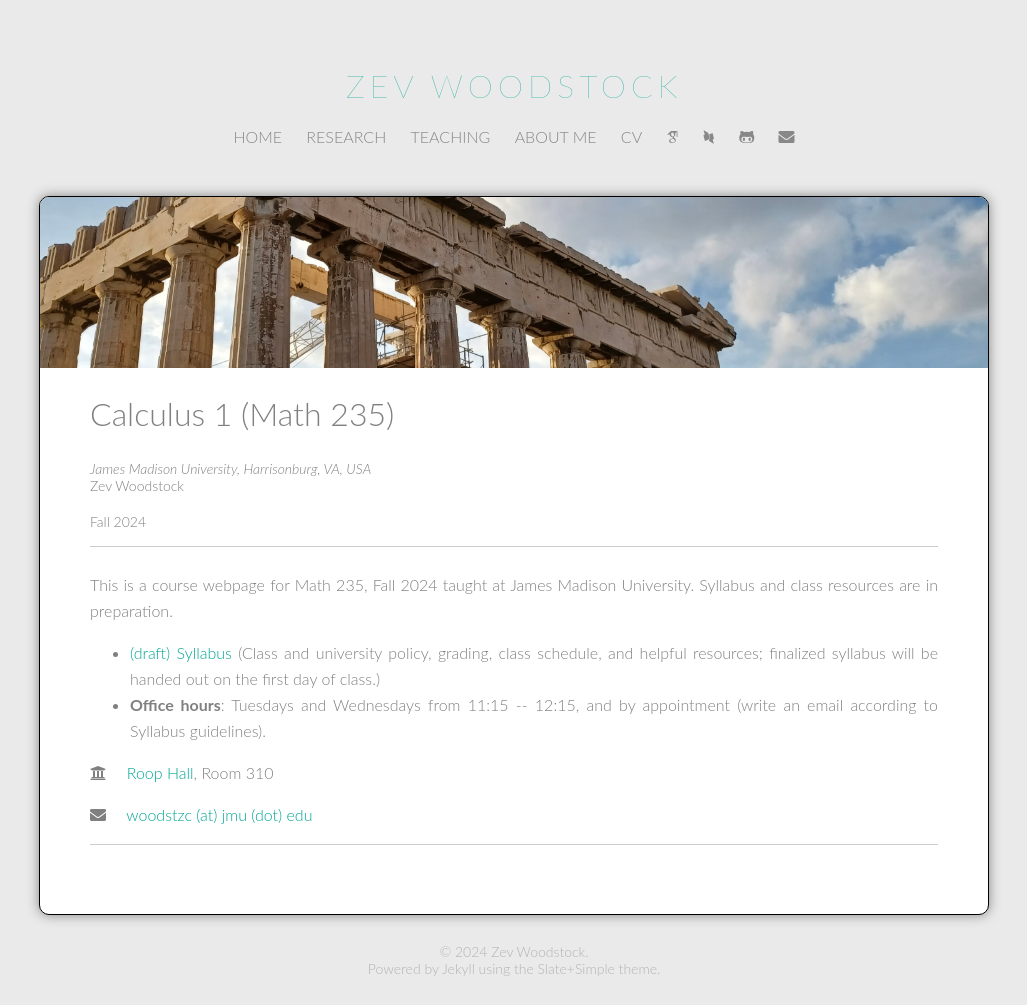
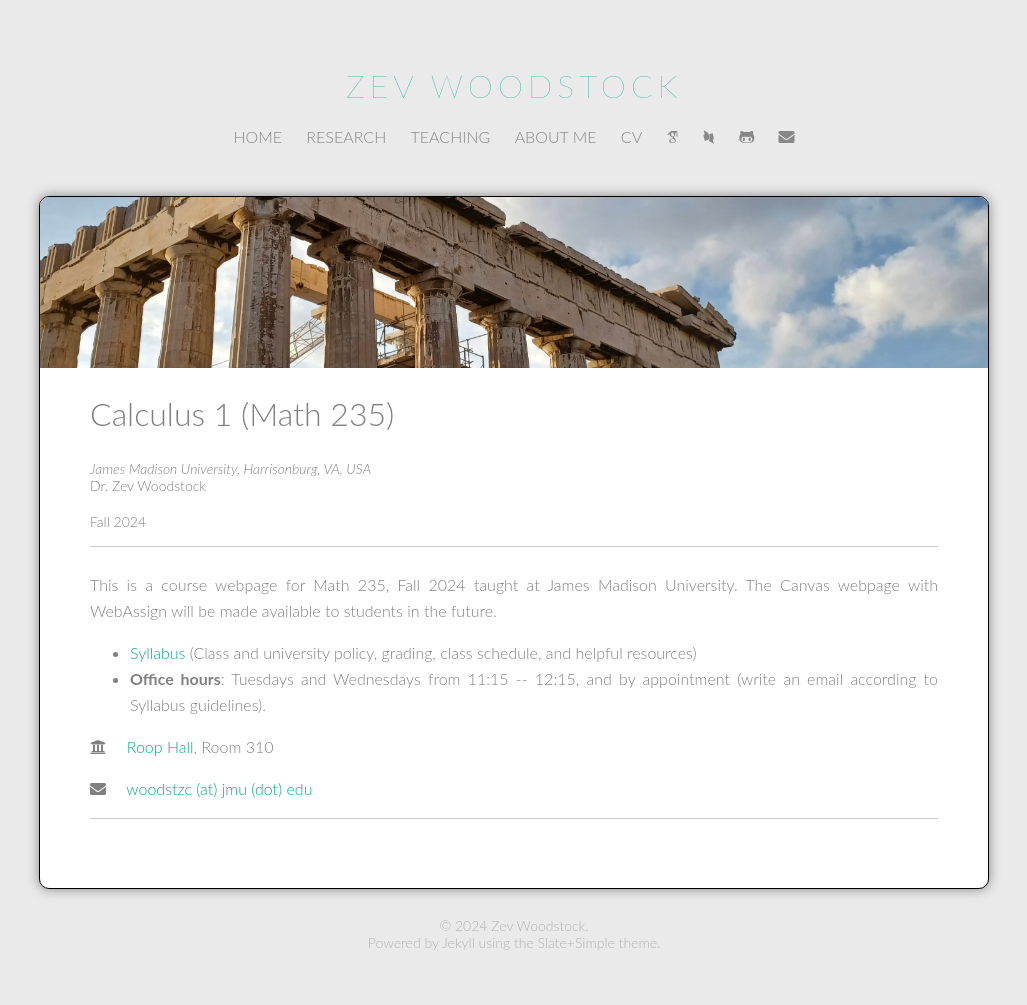
Before and after one commit to zevwoodstock/zevwoodstock.github.io, a Jekyll site: the page built from teaching/_posts/2024-08-21-calculus.md, in a window 1280 px wide. Shown: the whole page, without its empty margins (126-1153 px from the left). Built offline with Jekyll 4.4.1, drawn with Linux system fonts in a browser that asks for light colours; some web fonts are replaced; after the commit the page ends 979 px from its top, so only the background shows below that.

Commit message:
Syllabus details

```diff
--- a/teaching/_posts/2024-08-21-calculus.md
+++ b/teaching/_posts/2024-08-21-calculus.md
@@ -5,7 +5,7 @@ categories: teaching
 title: Calculus 1 (Math 235)
 venue: James Madison University, Harrisonburg, VA, USA
 subtitle:
-author: Zev Woodstock
+author: Dr. Zev Woodstock
 semester: Fall 2024
 tags: []
 featured-image: /media/calc1.jpg
@@ -13,15 +13,14 @@ date: 2024-01-01
 ---
 
 This is a course webpage for Math 235, Fall 2024 taught at James
-Madison University. Syllabus and class resources are in
-preparation.
+Madison University. The Canvas webpage with WebAssign will be made
+available to students in the future.
 
 <ul>
 <li>
- <a href="/media/calc235/syllabus.pdf">(draft) Syllabus</a>
+ <a href="/media/calc235/syllabus.pdf">Syllabus</a>
 (Class and university policy, grading, class schedule, and helpful
-resources; finalized syllabus will be handed out on the first day
-of class.)
+resources)
 </li>
 <li>
 <b> Office hours</b>: Tuesdays and Wednesdays from 11:15 -- 12:15,
```
Also changed, not shown: 1 other file.
